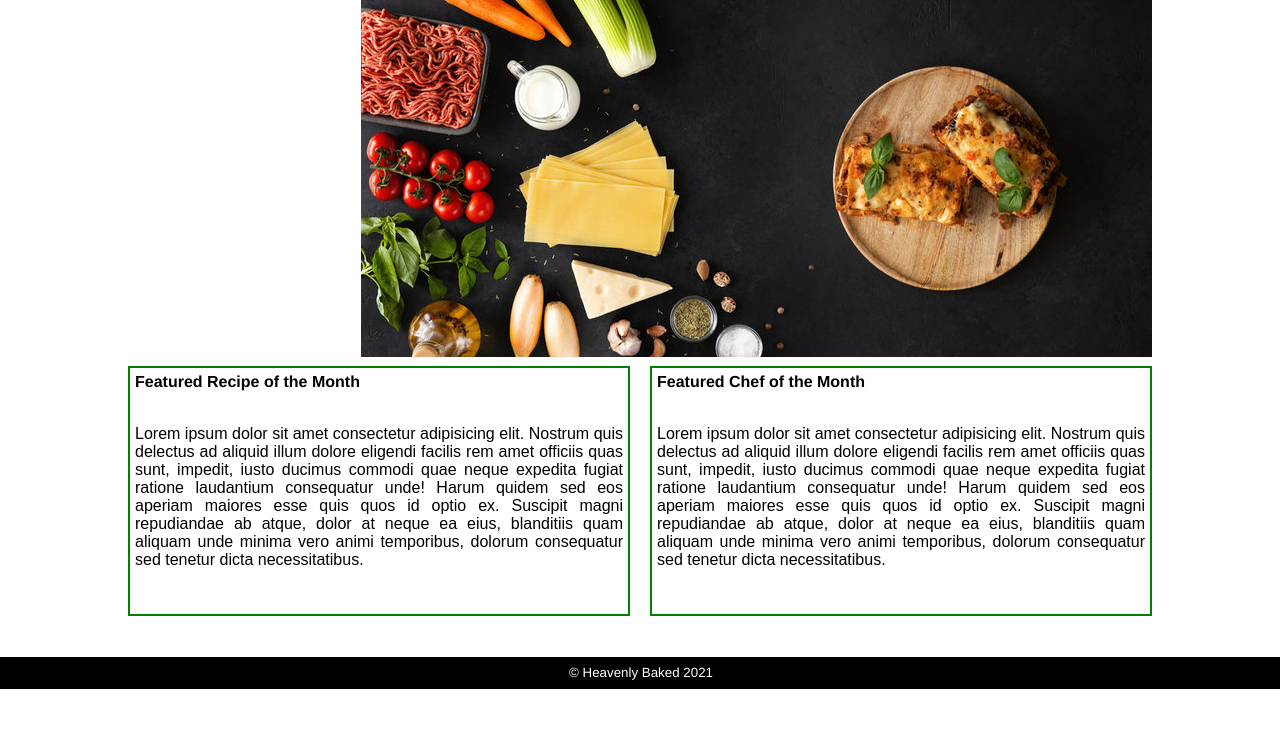
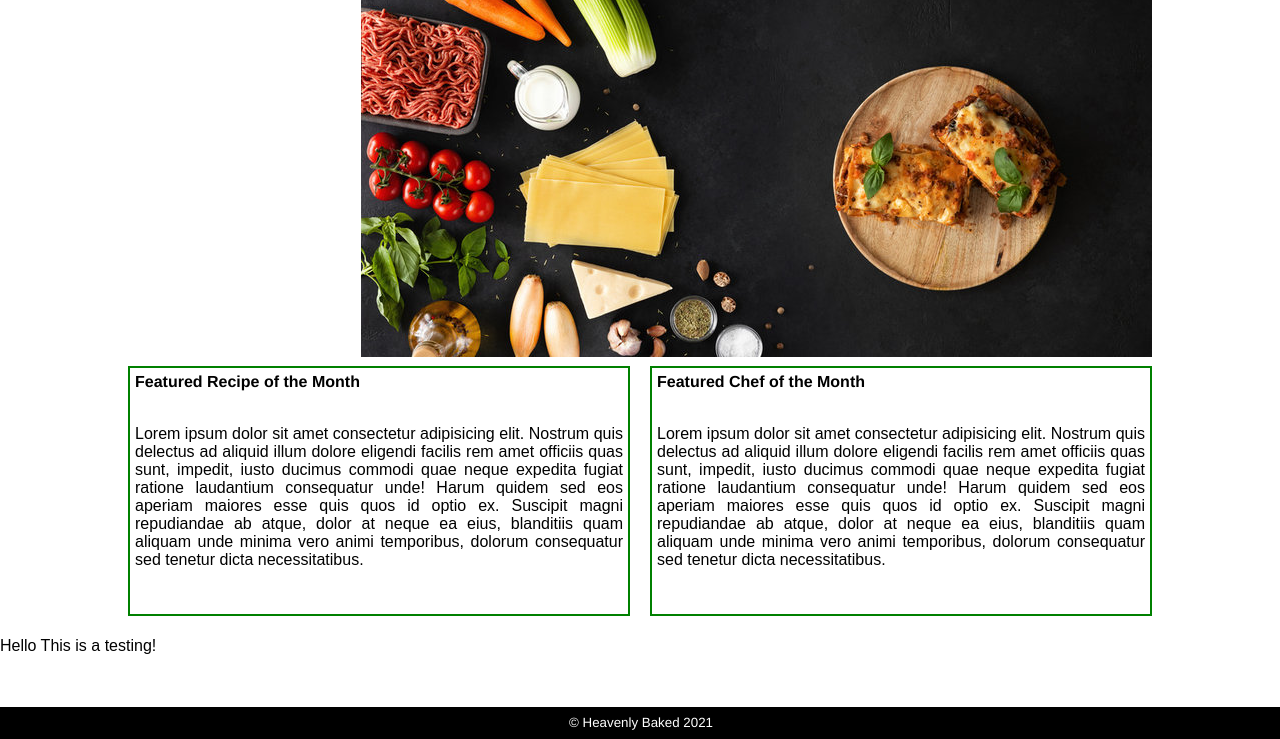
Before and after one commit to marvelousamir/Receipe-Website, a plain HTML site: page index.html in a window 1280 px wide. Shown: the part 353-1092 px from the top of the page. Before the commit the page ends 1042 px from the top, so only its background shows below. Drawn offline with Linux system fonts and the light colour scheme; a web font is replaced by a local one.

Commit message:
Hey Amir, pls accept this!

```diff
--- a/index.html
+++ b/index.html
@@ -65,7 +65,9 @@
             </div>
 
           </div>
-
+            <div>
+                <p>Hello This is a testing!</p>
+            </div>
         <br /><br />
         <div class="baba">
             <footer>
```
